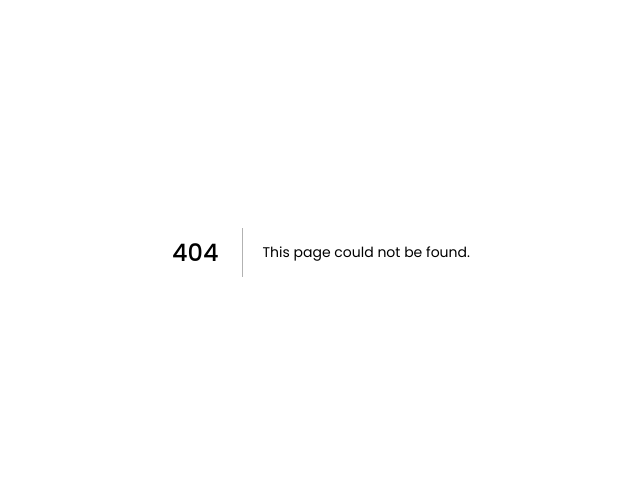
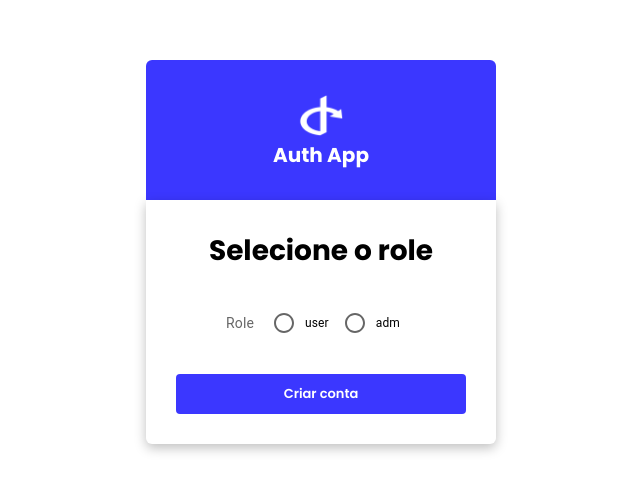
Before and after one commit to ricardokanashiro/AuthFormApp, a Next.js app: page /select-role in a window 1280 px wide. Before the commit this address had no page. Shown: the part 148-640 px from the top of the page, without its empty margins (319-959 px from the left). Built offline with nearby package versions, Linux system fonts and the light colour scheme.

Commit message:
adding sign up with google

```diff
--- a/components/RouteCard.jsx
+++ b/components/RouteCard.jsx
@@ -1,6 +1,11 @@
-const RouteCard = ({ image, title, description }) => {
+const RouteCard = ({ image, title, description, action, active }) => {
+
+   const estilo = "shadow-custom bg-white w-[27rem] flex p-[2rem] rounded-[1rem] gap-[2rem]"
+
    return (
-      <div className="shadow-custom bg-white w-[27rem] flex p-[2rem] rounded-[1rem] gap-[2rem] cursor-pointer">
+      <a href={active ? action : "/home"}>
+
+         <div className={active ? estilo + " cursor-pointer" : estilo + " opacity-[0.5] cursor-default"}>
 
             <div className="bg-[#3b37ff] w-[4.5rem] h-[4.5rem] flex justify-center items-center rounded-[1rem] shrink-0">
                <img src={image} className="w-[2.7rem]" />
@@ -12,6 +17,9 @@ const RouteCard = ({ image, title, description }) => {
             </div>
 
          </div>
+
+      </a>
+
    )
 }
 
--- a/components/SignInForm.tsx
+++ b/components/SignInForm.tsx
@@ -17,8 +17,6 @@ const SignInForm = () => {
       senha: "", role: ""
    })
 
-   const [loginData, setLoginData] = useState({})
-
    const router = useRouter()
 
    async function createUser() {
@@ -32,16 +30,28 @@ const SignInForm = () => {
             nome: signInCredentials.nome,
             email: signInCredentials.email,
             senha: signInCredentials.senha,
-            role: signInCredentials.role
+            role: signInCredentials.role,
+            provider: "local"
          })
       })
 
       const data = await response.json()
 
-      if(response.ok) {
+      if (response.ok) {
          router.push('/home')
          localStorage.setItem('loginData', JSON.stringify(data))
       }
+   }
+
+   async function googleSignIn() {
+
+      const clientId = process.env.NEXT_PUBLIC_GOOGLE_CLIENT_ID ?? ""
+      const redirectUri = process.env.NEXT_PUBLIC_GOOGLE_REDIRECT_URI ?? ""
+      const scope = "openid email profile"
+
+      const authUrl = `https://accounts.google.com/o/oauth2/v2/auth?response_type=code&client_id=${encodeURIComponent(clientId)}&scope=${encodeURIComponent(scope)}&redirect_uri=${encodeURIComponent(redirectUri)}`
+
+      window.location.href = authUrl
    }
 
    useEffect(() => {
@@ -51,11 +61,11 @@ const SignInForm = () => {
          const loginDataItem = localStorage.getItem("loginData") ?? ""
          let loginData
 
-         if(loginDataItem) {
+         if (loginDataItem) {
             loginData = JSON.parse(loginDataItem)
          }
 
-         if(!loginData || !loginData.token) {
+         if (!loginData || !loginData.token) {
             return
          }
 
@@ -67,7 +77,7 @@ const SignInForm = () => {
             body: JSON.stringify({ token: loginData.token })
          })
 
-         if(!response.ok) {
+         if (!response.ok) {
             localStorage.clear()
             return
          }
@@ -128,7 +138,7 @@ const SignInForm = () => {
                            },
                            width: '100%'
                         }}
-                        onChange={(e) => setSignInCredentials(prev => ({...prev, nome: e.target.value}))}
+                        onChange={(e) => setSignInCredentials(prev => ({ ...prev, nome: e.target.value }))}
                      />
 
                      <TextField
@@ -149,7 +159,7 @@ const SignInForm = () => {
                            width: '100%',
                            marginTop: '1.6rem'
                         }}
-                        onChange={(e) => setSignInCredentials(prev => ({...prev, email: e.target.value}))}
+                        onChange={(e) => setSignInCredentials(prev => ({ ...prev, email: e.target.value }))}
                      />
 
                      <TextField
@@ -170,14 +180,14 @@ const SignInForm = () => {
                            width: '100%',
                            marginTop: '1.6rem'
                         }}
-                        onChange={(e) => setSignInCredentials(prev => ({...prev, senha: e.target.value}))}
+                        onChange={(e) => setSignInCredentials(prev => ({ ...prev, senha: e.target.value }))}
                      />
 
                      <FormControl sx={{ display: 'flex', flexDirection: 'row', alignItems: 'center', marginTop: '20px' }}>
 
                         <FormLabel style={{ fontSize: '14px', marginRight: '20px' }}>Role</FormLabel>
 
-                        <RadioGroup row onChange={(e) => setSignInCredentials(prev => ({...prev, role: e.target.value}))}>
+                        <RadioGroup row onChange={(e) => setSignInCredentials(prev => ({ ...prev, role: e.target.value }))}>
 
                            <FormControlLabel value="user" control={
 
@@ -223,7 +233,7 @@ const SignInForm = () => {
 
                      </div>
 
-                     <button className="flex items-center justify-center gap-[1rem] w-full border-[1px] border-[#c0c0c0] border-solid rounded-[.4rem] h-[4rem]">
+                     <button className="flex items-center justify-center gap-[1rem] w-full border-[1px] border-[#c0c0c0] border-solid rounded-[.4rem] h-[4rem]" onClick={googleSignIn}>
                         <img src="/google-logo.svg" alt="google logo" className="w-[3rem]" />
                         <p className="text-[1.1rem]">Cadastrar com Conta Google</p>
                      </button>
--- a/database/models/User.js
+++ b/database/models/User.js
@@ -14,7 +14,7 @@ userSchema.path("senha").validate(function(value) {
       throw new Error("PASSWORD_REQUIRED")
    }
 
-   if(value.length > 60) {
+   if(value && value.length > 60) {
       throw new Error("PASSWORD_TOO_LONG")
    }
 
--- a/pages/route.jsx
+++ b/pages/route.jsx
@@ -1,6 +1,19 @@
+import { useEffect, useState } from "react"
 import RouteCard from "../components/RouteCard"
 
 const Route = ({ loginData }) => {
+
+   const [isAdm, setIsAdm] = useState(false)
+
+   useEffect(() => {
+
+      const loginDataItem = localStorage.getItem("loginData")
+      const loginData = JSON.parse(loginDataItem)
+
+      setIsAdm(loginData.role === "adm")
+
+   }, [])
+
    return (
       <div className="w-full h-full p-[4rem]">
 
@@ -16,12 +29,16 @@ const Route = ({ loginData }) => {
                   image="/unlock.svg"
                   title="Rota Livre"
                   description="Rota permitida para todos os usuários"
+                  active={true}
+                  action="/home/free-route"
                />
 
                <RouteCard
                   image="/shield-security.svg"
                   title="Rota Protegida"
                   description="Rota permitida apenas para administradores"
+                  active={isAdm}
+                  action="/home/protected-route"
                />
 
             </div>
--- a/pages/user.jsx
+++ b/pages/user.jsx
@@ -1,3 +1,5 @@
+"use client"
+
 import { useRouter } from "next/navigation"
 
 const ListItem = ({ label, value }) => {
--- a/src/app/api/user/signin/route.js
+++ b/src/app/api/user/signin/route.js
@@ -6,10 +6,15 @@ import { User } from "../../../../../database/models/User"
 export async function POST(request) {
 
    const body = await request.json()
-   const { nome, email, senha, role } = body
+   const { nome, email, senha, role, provider } = body
+
+   console.log(body)
 
    let errors = []
 
+   console.log(senha)
+
+   if (senha) {
       const hashedPassword = await bcrypt.hash(senha, 10)
 
       await User.create({
@@ -17,33 +22,44 @@ export async function POST(request) {
          email: email,
          senha: hashedPassword,
          role: role,
-      provider: "local"
+         provider: provider
       })
          .catch(error => errors.push(error))
 
-   if(senha.length > 20) {
+      if (senha.length > 20) {
          errors.push({ message: "PASSWORD_TOO_LONG" })
       }
+   }
+   else
+   {
+      await User.create({
+         nome: nome,
+         email: email,
+         role: role,
+         provider: provider
+      })
+         .catch(error => errors.push(error))
+   }
 
-   if(errors.length > 0) {
+   if (errors.length > 0) {
 
       const formatedErrors = errors.map(error => {
 
-         if(error.message.includes("PASSWORD_REQUIRED")) {
+         if (error.message.includes("PASSWORD_REQUIRED")) {
             return { code: "PASSWORD_REQUIRED", message: "É necessário cadastrar uma senha!" }
          }
 
-         if(error.message.includes("PASSWORD_TOO_LONG")) {
-            return { code: "PASSWORD_TOO_LONG", message: "O tamanho da senha ultrapassa o tamanho máximo de 20 caracteres!"}
+         if (error.message.includes("PASSWORD_TOO_LONG")) {
+            return { code: "PASSWORD_TOO_LONG", message: "O tamanho da senha ultrapassa o tamanho máximo de 20 caracteres!" }
          }
 
-         if(error.message.includes("NOT_AN_EMAIL")) {
+         if (error.message.includes("NOT_AN_EMAIL")) {
             return { code: "NOT_AN_EMAIL", message: "O email não é válido!" }
          }
 
-         if(error.code === 11000) {
+         if (error.code === 11000) {
 
-            if(error.message.includes("email_1") && error.message.includes("provider_1")) {
+            if (error.message.includes("email_1") && error.message.includes("provider_1")) {
                return { code: "ACCOUNT_ALREADY_EXISTS", message: "A conta já foi registrada com esse email!" }
             }
          }
@@ -54,9 +70,9 @@ export async function POST(request) {
       return new Response(JSON.stringify({ errors: formatedErrors }), { status: 400 })
    }
 
-   const user = { nome, email, role, provider: "local" }
+   const user = { nome, email, role, provider }
 
    const token = jwt.sign(user, process.env.JWT_SECRET_KEY)
 
-   return new Response(JSON.stringify({ token, nome, email, role, provider: "local" }), { status: 200 })
+   return new Response(JSON.stringify({ token, nome, email, role, provider }), { status: 200 })
 }
--- /dev/null
+++ b/src/app/api/user/validateRole/route.js
@@ -0,0 +1,22 @@
+import jwt from "jsonwebtoken"
+import { User } from "../../../../../database/models/User"
+
+export async function POST(request) {
+
+   const body = await request.json()
+   const { token } = body
+
+   try {
+      const payload = jwt.verify(token, process.env.JWT_SECRET_KEY)
+      const user = await User.findOne({ email: payload.email, provider: payload.provider })
+
+      if(!user) {
+         return new Response(JSON.stringify({ error: "Usuário inválido!", code: "INVALID_USER" }), { status: 400 })
+      }
+
+      return new Response(JSON.stringify({ role: user.role }))
+   }
+   catch (err) {
+      return new Response(JSON.stringify({ error: err.message, code: "GET_USER_ROLE_ERR" }))
+   }
+}
--- a/src/app/home/free-route/page.jsx
+++ b/src/app/home/free-route/page.jsx
@@ -1,6 +1,14 @@
 const page = () => {
    return (
-      <div>page</div>
+      <div className="w-full h-full flex flex-col justify-center items-center gap-[1.5rem]">
+
+         <h1 className="font-bold text-[2.5rem]">Welcome! You're in FREE route 🥳</h1>
+
+         <a href="/home">
+            <button className="bg-[#3b37ff] text-white font-semibold text-[1.4rem] p-[1rem] rounded-[.4rem]">Go back</button>
+         </a>
+
+      </div>
    )
 }
 
--- a/src/app/home/protected-route/page.jsx
+++ b/src/app/home/protected-route/page.jsx
@@ -1,6 +1,58 @@
+"use client"
+
+import { useEffect } from "react"
+import { useRouter } from "next/navigation"
+
 const page = () => {
+
+   const router = useRouter()
+
+   useEffect(() => {
+
+      async function fetchUser() {
+
+         const loginDataItem = localStorage.getItem("loginData")
+
+         if(!loginDataItem) {
+            router.push("/home")
+            return
+         }
+
+         const loginData = JSON.parse(loginDataItem)
+
+         const response = await fetch(`${process.env.NEXT_PUBLIC_HOST}/api/user/validateRole`, {
+            method: "POST",
+            headers: { 'Content-Type': 'application/json' },
+            body: JSON.stringify({ token: loginData.token })
+         })
+
+         if(!response.ok) {
+            router.push("/home")
+            return
+         }
+
+         const data = await response.json()
+
+         if(data.role !== "adm") {
+            router.push("/home")
+            return
+         }
+      }
+
+      fetchUser()
+
+   }, [])
+
    return (
-      <div>page</div>
+      <div className="w-full h-full flex flex-col justify-center items-center gap-[1.5rem]">
+
+         <h1 className="font-bold text-[2.5rem]">Welcome! You're in PROTECTED route 🥳</h1>
+
+         <a href="/home">
+            <button className="bg-[#3b37ff] text-white font-semibold text-[1.4rem] p-[1rem] rounded-[.4rem]">Go back</button>
+         </a>
+
+      </div>
    )
 }
 
--- /dev/null
+++ b/src/app/select-role/page.tsx
@@ -0,0 +1,159 @@
+"use client"
+
+import { useEffect, useState } from 'react'
+import { useRouter } from 'next/navigation'
+
+import Radio from '@mui/material/Radio'
+import RadioGroup from '@mui/material/RadioGroup'
+import FormControlLabel from '@mui/material/FormControlLabel'
+import FormControl from '@mui/material/FormControl'
+import FormLabel from '@mui/material/FormLabel'
+
+const page = () => {
+
+   const router = useRouter()
+   const [role, setRole] = useState("")
+   const [code, setCode] = useState("")
+
+   async function getGoogleTokens() {
+
+      const clientId = process.env.NEXT_PUBLIC_GOOGLE_CLIENT_ID ?? ""
+      const redirectUri = process.env.NEXT_PUBLIC_GOOGLE_REDIRECT_URI ?? ""
+      const clientSecret = process.env.NEXT_PUBLIC_GOOGLE_CLIENT_SECRET ?? ""
+
+      let payload
+
+      if (!code) {
+         return
+      }
+
+      const data: Record<string, string> = {
+         code: code,
+         client_id: clientId,
+         client_secret: clientSecret,
+         redirect_uri: redirectUri,
+         grant_type: "authorization_code"
+      }
+
+      await fetch("https://oauth2.googleapis.com/token", {
+         method: "POST",
+         headers: {
+            "Content-Type": "application/x-www-form-urlencoded"
+         },
+         body: new URLSearchParams(data)
+      })
+         .then((response) => response.json())
+         .then((tokenData) => {
+            console.log(tokenData)
+            const idToken = tokenData.id_token
+            payload = JSON.parse(atob(idToken.split(".")[1]))
+         })
+         .catch((error) => console.error("Erro ao trocar o código pelo token:", error))
+
+      if (!payload) {
+         return
+      }
+
+      const response = await fetch(`${process.env.NEXT_PUBLIC_HOST}/api/user/signin`, {
+         method: "POST",
+         headers: { "Content-Type": "application/json" },
+         body: JSON.stringify({ email: payload.email, provider: "google", nome: payload.name, role: role })
+      })
+
+      const fetchData = await response.json()
+
+      if (response.ok) {
+         router.push('/home')
+         localStorage.setItem('loginData', JSON.stringify(fetchData))
+      }
+   }
+
+   useEffect(() => {
+
+      const queryParams = new URLSearchParams(window.location.search)
+      setCode(queryParams.get("code") ?? "")
+
+   }, [])
+
+   return (
+      <div className="w-full h-full flex justify-center items-center">
+
+         <div className="w-[35rem]">
+
+            <div className="w-full flex flex-col justify-center items-center bg-[#3b37ff] p-[3rem] rounded-t-[.6rem]">
+               <img src="/open-id-logo.png" alt="logo image" className="h-[5rem]" />
+               <h1 className="text-white font-bold text-[2rem]">Auth App</h1>
+            </div>
+
+            <form
+               className="shadow-custom-darker bg-white p-[3rem] flex flex-col gap-[3rem] w-full rounded-b-[.6rem]"
+               onSubmit={(e) => e.preventDefault()}
+            >
+
+               <div className="w-full">
+                  <h1 className="text-center font-bold text-[2.8rem]">Selecione o role</h1>
+               </div>
+
+               <fieldset>
+
+                  <div className="w-full flex flex-col justify-center items-center">
+
+                     <FormControl sx={{ display: 'flex', flexDirection: 'row', alignItems: 'center' }}>
+
+                        <FormLabel style={{ fontSize: '14px', marginRight: '20px' }}>Role</FormLabel>
+
+                        <RadioGroup row onChange={(e) => setRole(e.target.value)}>
+
+                           <FormControlLabel value="user" control={
+
+                              <Radio size="medium" sx={{
+                                 '& .MuiSvgIcon-root': {
+                                    fontSize: 24,
+                                 },
+                              }}
+                              />
+                           } label="user" sx={{
+                              '& .MuiFormControlLabel-label': {
+                                 fontSize: '12px'
+                              },
+                           }} />
+
+                           <FormControlLabel value="adm" control={
+
+                              <Radio size="medium" sx={{
+                                 '& .MuiSvgIcon-root': {
+                                    fontSize: 24,
+                                 },
+                              }}
+                              />
+                           } label="adm" sx={{
+                              '& .MuiFormControlLabel-label': {
+                                 fontSize: '12px'
+                              },
+                           }} />
+
+                        </RadioGroup>
+
+                     </FormControl>
+
+                  </div>
+
+               </fieldset>
+
+               <button
+                  type="submit"
+                  className="bg-[#3b37ff] text-white font-semibold text-[1.3rem] p-[1rem] rounded-[.4rem]"
+                  onClick={getGoogleTokens}
+               >
+                  Criar conta
+               </button>
+
+            </form>
+
+         </div>
+
+      </div>
+   )
+}
+
+export default page
--- a/tailwind.config.ts
+++ b/tailwind.config.ts
@@ -16,7 +16,8 @@ export default {
         foreground: "var(--foreground)",
       },
       boxShadow: {
-        'custom': "rgba(149, 157, 165, 0.2) 0px 8px 24px"
+        'custom': "rgba(149, 157, 165, 0.2) 0px 8px 24px",
+        'custom-darker': "rgba(0, 0, 0, 0.25) 0px 4px 12px"
       }
     },
   },
```
Lines whose indentation alone changed are shown as unchanged.
